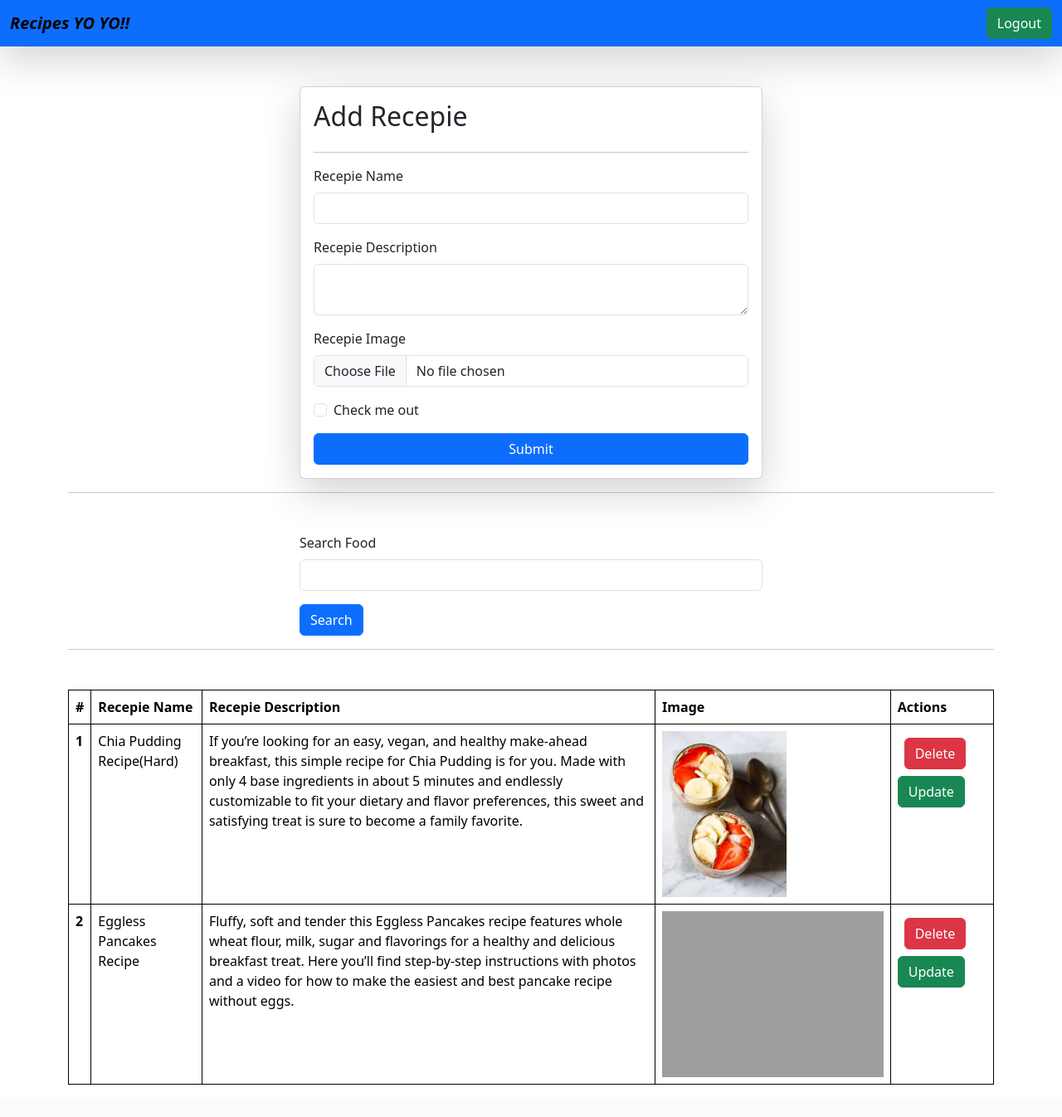
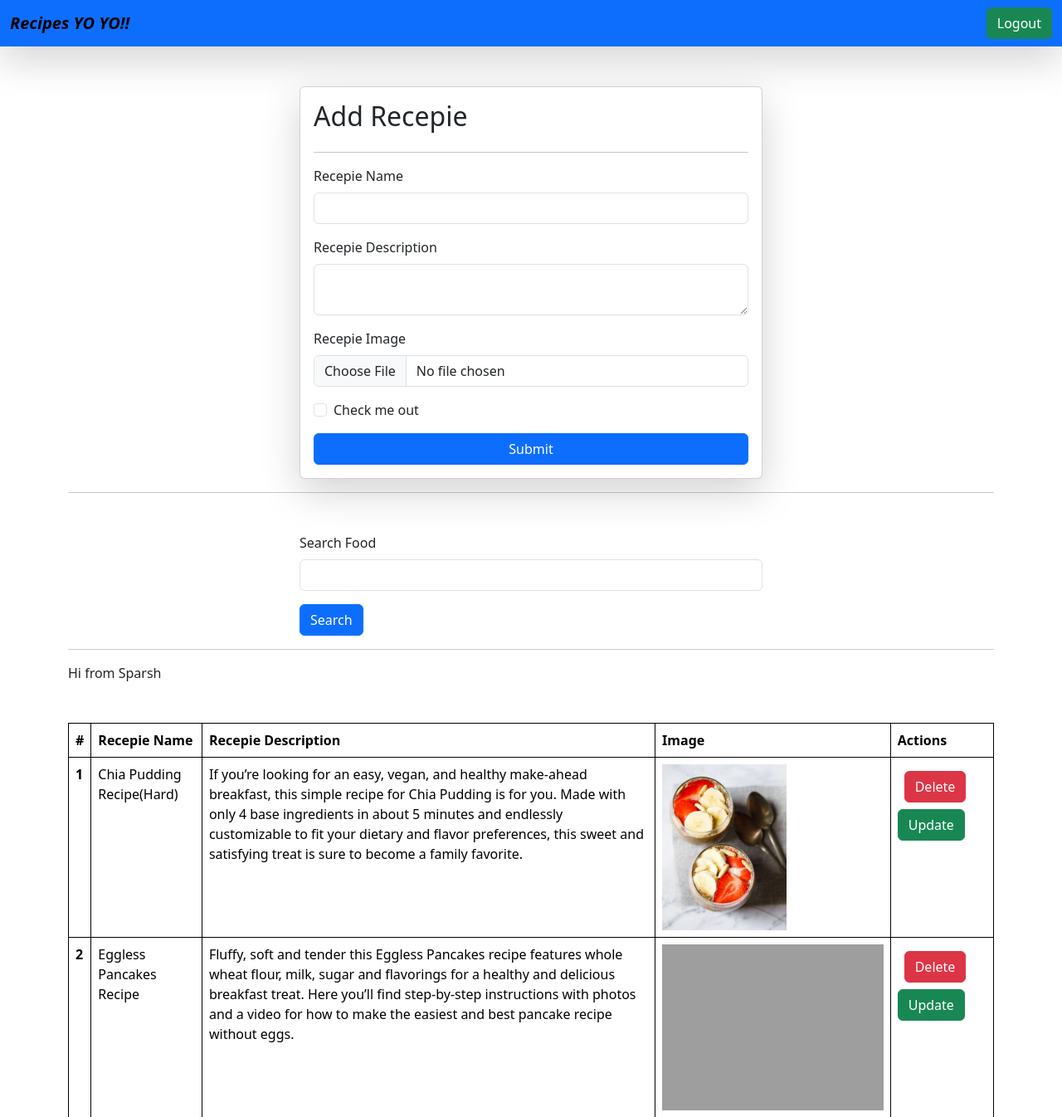
Before and after one commit to Sparsh52/RecipeAndStudent, a Django app: page /recepies in a window 1280 px wide. Shown: the top 1346 px of the page at 83% size. Before the commit the page ends 1307 px from the top, so only its background shows below. Run offline with Django 4.2, Linux system fonts and the light colour scheme; a user stored in the database is signed in; data comes from the database, SQL or seed files in the repository; grey boxes are pictures that could not be loaded.

Commit message:
main branch

```diff
--- a/vege/templates/recepies.html
+++ b/vege/templates/recepies.html
@@ -48,6 +48,7 @@
     </thead>
     <tbody>
       <hr>
+      <p>Hi from Sparsh</p>
       {% for recepie in recepies %}
       <tr>
         <th scope="row">{{forloop.counter}}</th>
```
